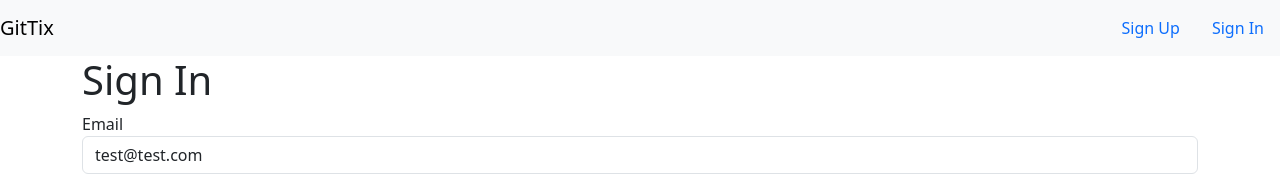
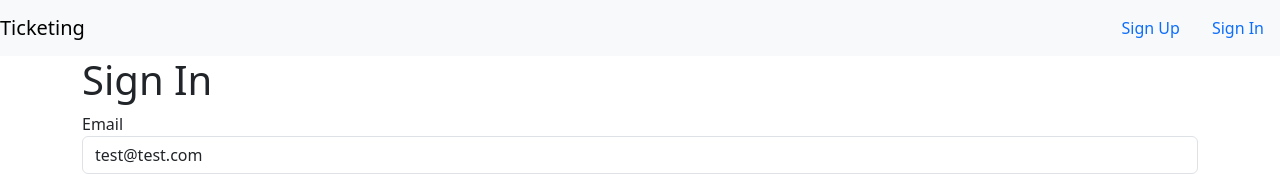
Before and after one commit to avivzo9/ticketing, a Next.js app in the folder client/: page /auth/signin in a window 1280 px wide. Shown: the top 174 px of the page. Built offline with nearby package versions, Linux system fonts and the light colour scheme; no server answers.

Commit message:
fix: update branding in header and ensure tickets array is always defined

```diff
--- a/client/cmps/Header.js
+++ b/client/cmps/Header.js
@@ -16,7 +16,7 @@ export default ({ currentUser }) => {
     return (
         <nav className="navbar navbar-light bg-light">
             <Link className="navbar-brand" href="/">
-                GitTix
+                Ticketing
             </Link>
             <div className="d-flex justify-content-end">
                 <ui className="nav d-flex align-items-center">
--- a/client/pages/index.js
+++ b/client/pages/index.js
@@ -31,7 +31,7 @@ const LandingPage = ({ currentUser, tickets }) => {
 LandingPage.getInitialProps = async (context, client, currentUser) => {
     const { data: tickets } = await client.get('/api/tickets');
 
-    return { tickets };
+    return { tickets: tickets || [] };
 };
 
 export default LandingPage;
```
